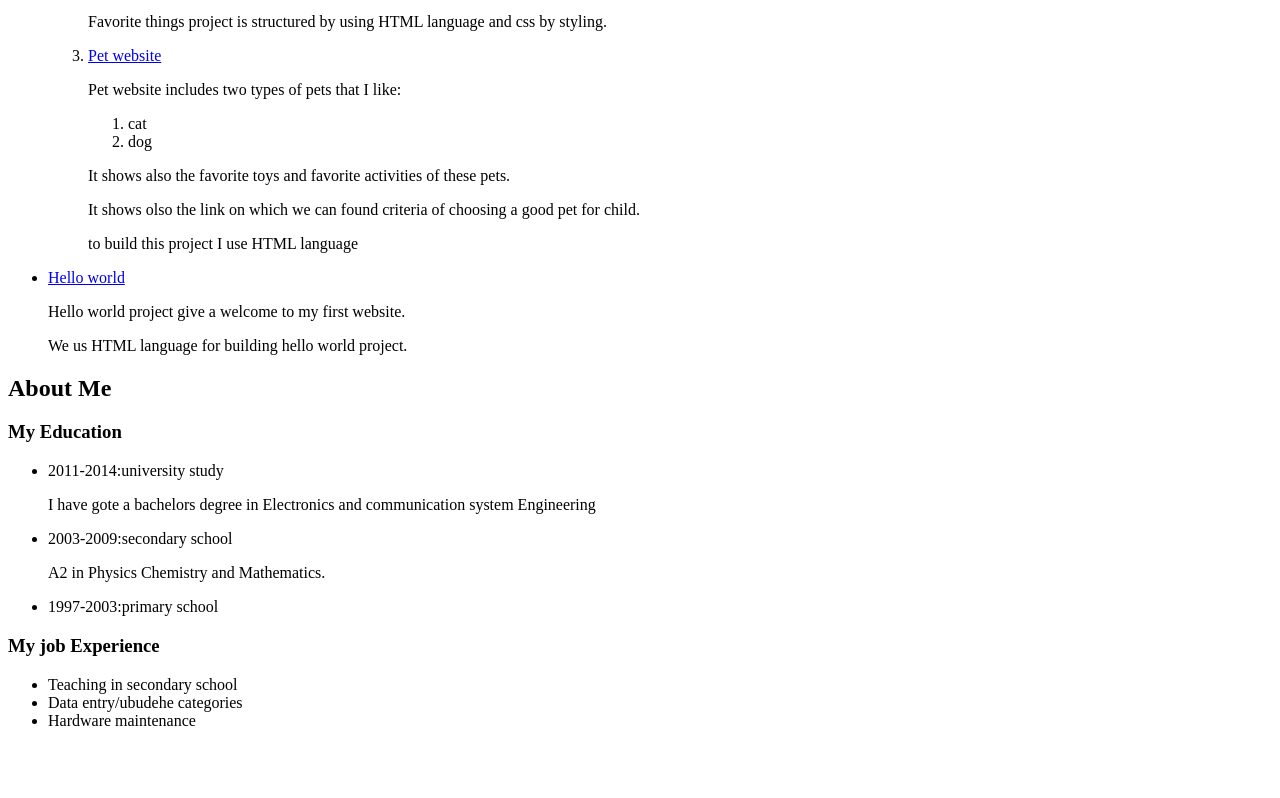
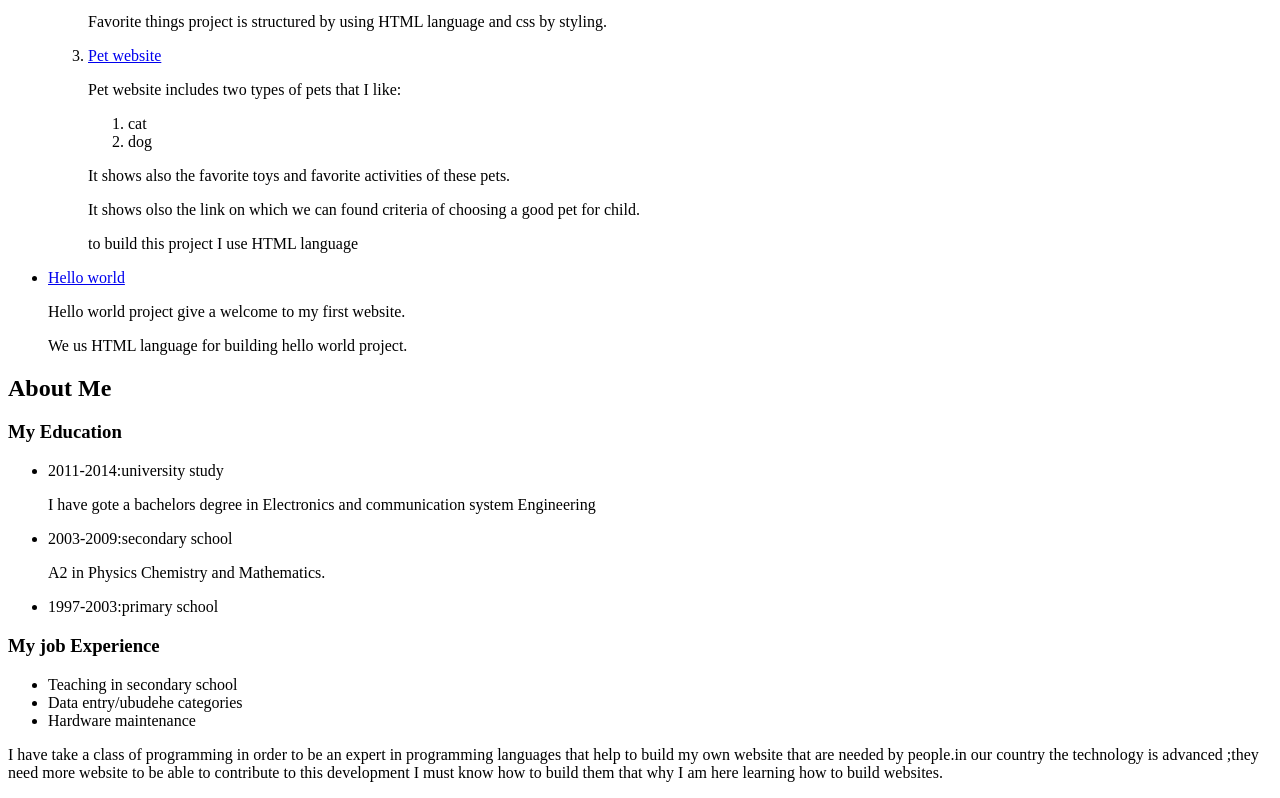
Before and after one commit to uwineza/portfolio-Landing-Page, a plain HTML site: page portfolio-landing-page.html in a window 1280 px wide. Shown: the part 761-1559 px from the top of the page. Before the commit the page ends 1507 px from the top, so only its background shows below. Drawn offline with Linux system fonts and the light colour scheme.

Commit message:
add paragraph of why I learning programming

```diff
--- a/portfolio-landing-page.html
+++ b/portfolio-landing-page.html
@@ -49,7 +49,7 @@
             <li>Data entry/ubudehe categories</li>
             <li>Hardware maintenance</li>
         </ul>
-
+        <p>I have take a class of programming in order to be an expert in programming languages that help to build my own website that are needed by people.in our country the technology is advanced ;they need more website to be able to contribute to this development I must know how to build them that why I am here learning how to build websites.</p>
 
     </body>
 </html>
```
